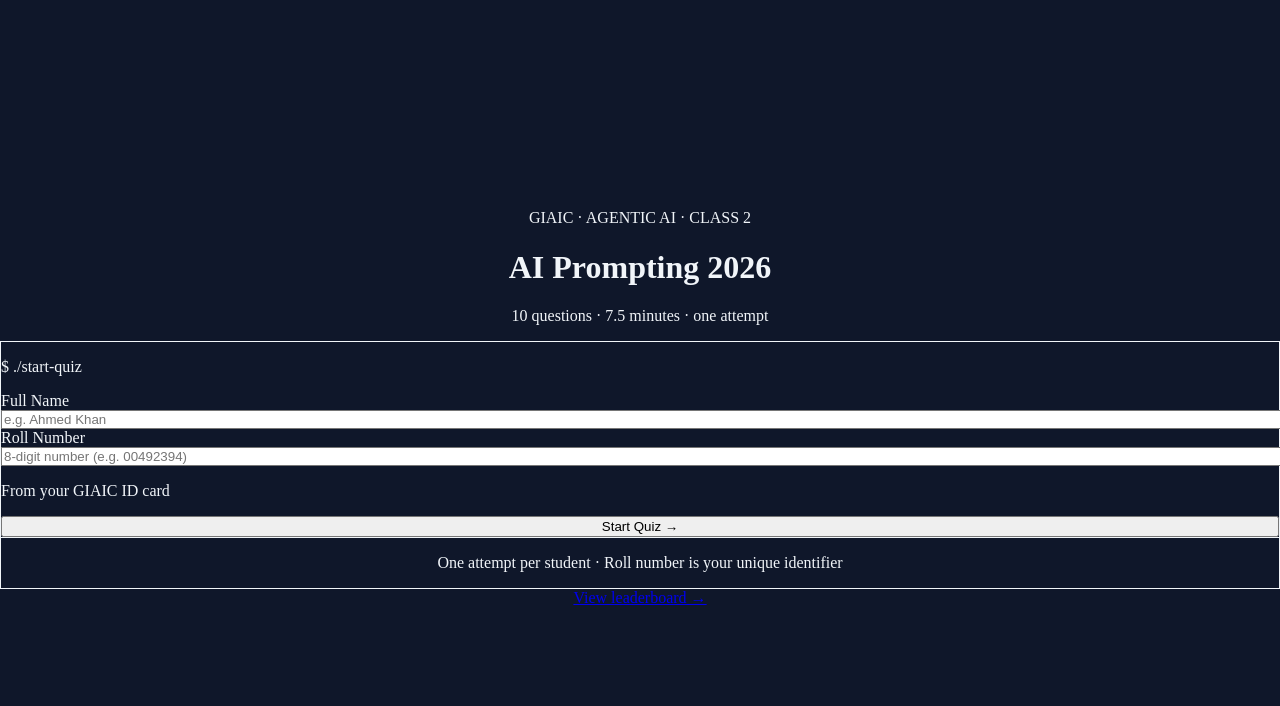
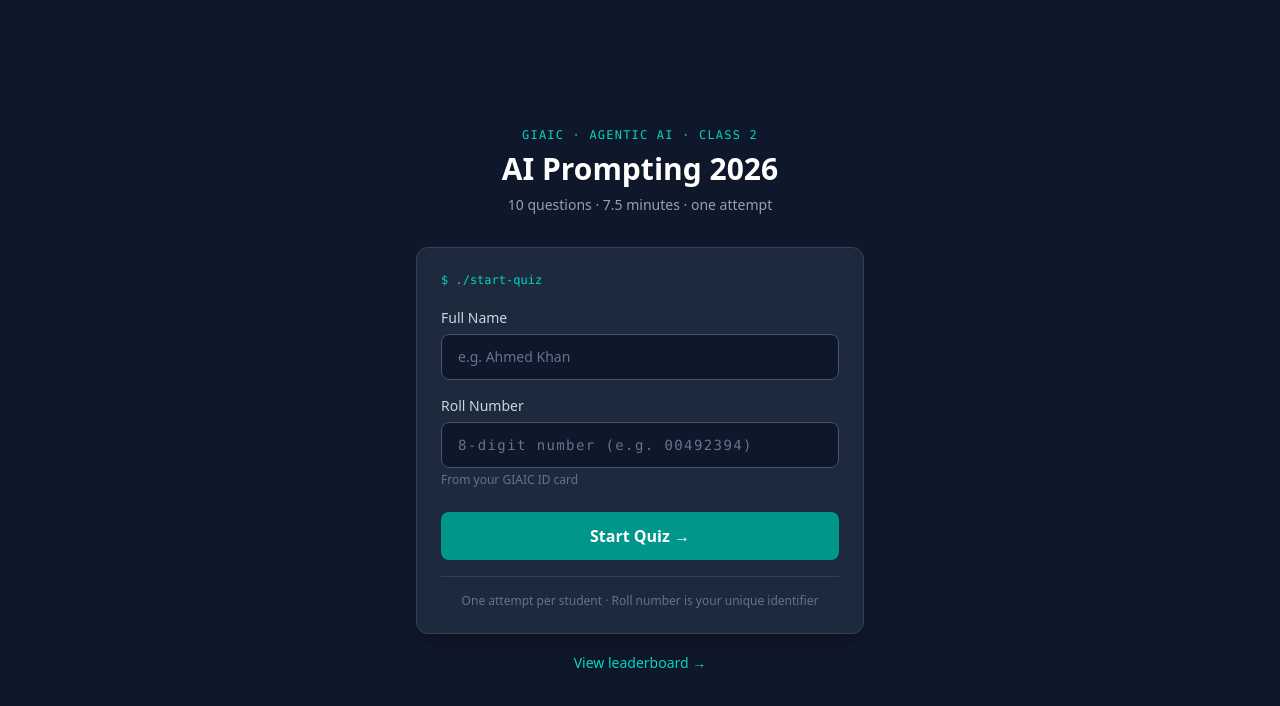
Before and after one commit to hifzazafar17/friday-Prompting-quiz, a Next.js app: page / in a window 1280 px wide. Shown: the top 706 px of the page. Built offline with nearby package versions, Linux system fonts and the light colour scheme.

Commit message:
fix: tailwind v4 css syntax

```diff
--- a/app/globals.css
+++ b/app/globals.css
@@ -1,6 +1,7 @@
-@tailwind base;
-@tailwind components;
-@tailwind utilities;
+@import "tailwindcss";
+
+@source "../app/**/*.{tsx,ts,jsx,js}";
+@source "../lib/**/*.{tsx,ts,jsx,js}";
 
 html, body {
   background: #0F172A;
```
